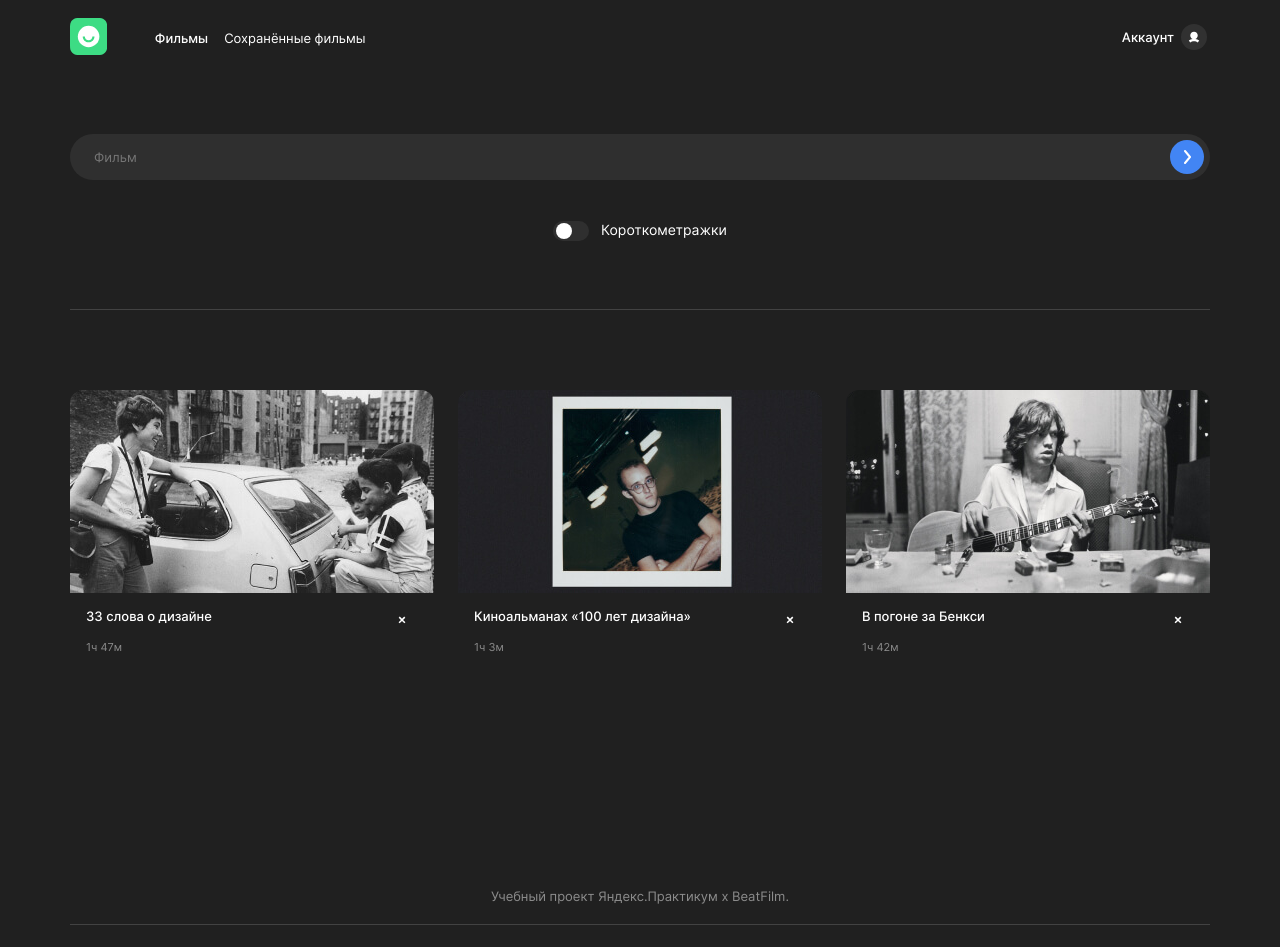
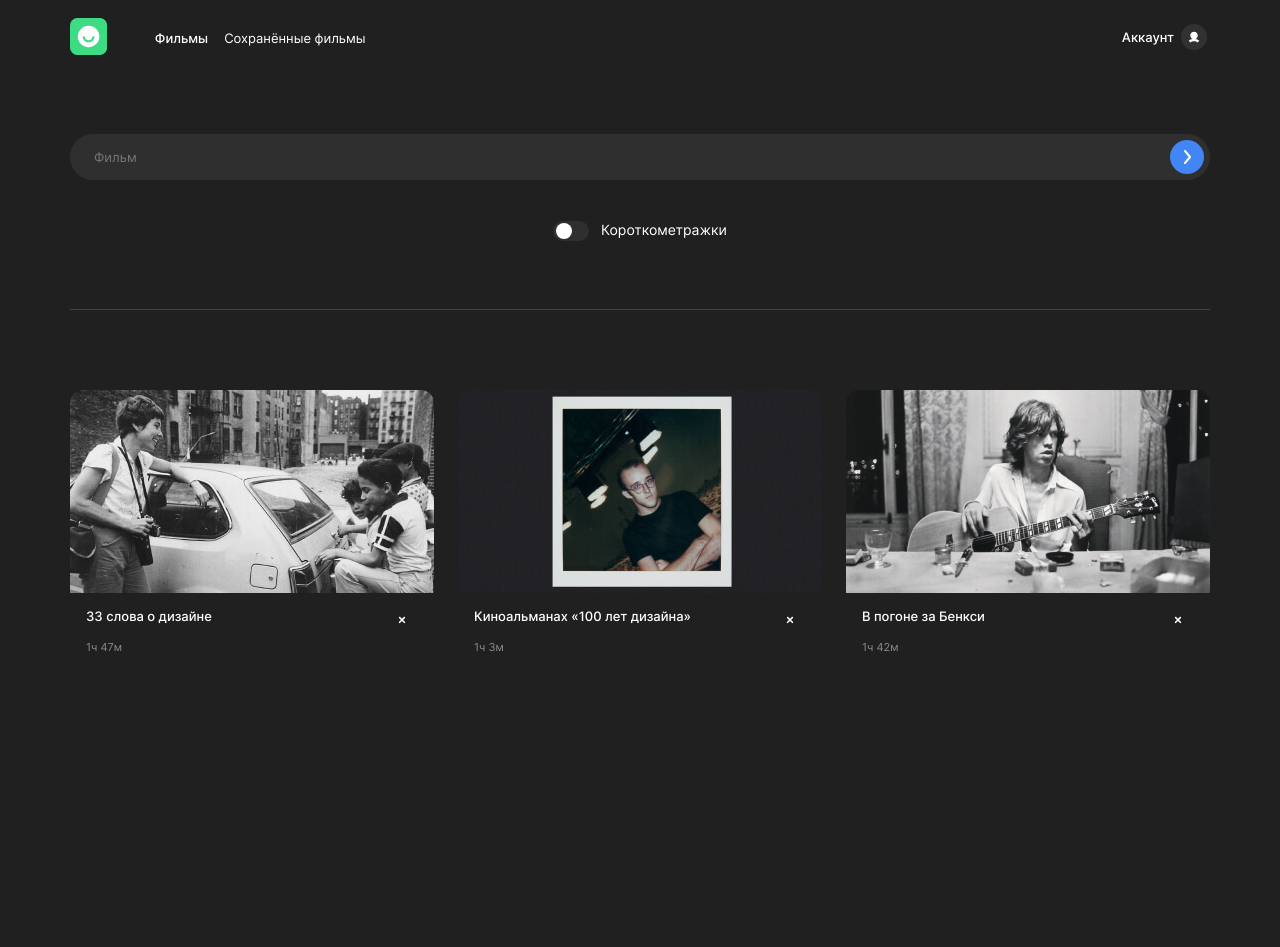
Before and after one commit to Sibisov-Artem/movies-explorer-frontend, a React (Create React App) app: page /saved-movies in a window 1280 px wide. Shown: the top 947 px of the page. Built offline with nearby package versions, Linux system fonts and the light colour scheme.

Commit message:
fix: внести корректировки для соответствия макету для MoviesMore

```diff
--- a/src/components/MoviesMore/MoviesMore.css
+++ b/src/components/MoviesMore/MoviesMore.css
@@ -15,6 +15,6 @@
 }
 
 .movies-more__not-visible {
-  padding-top: 50px;
+  padding-top: 158px;
   padding-bottom: 80px;
 }
```
